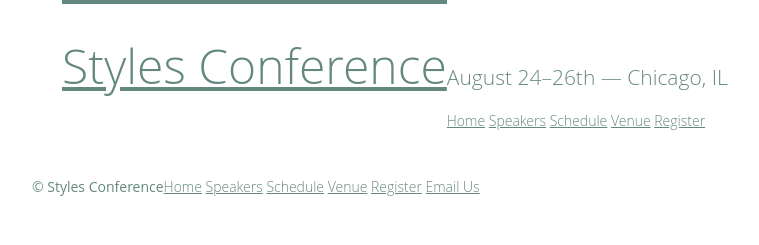
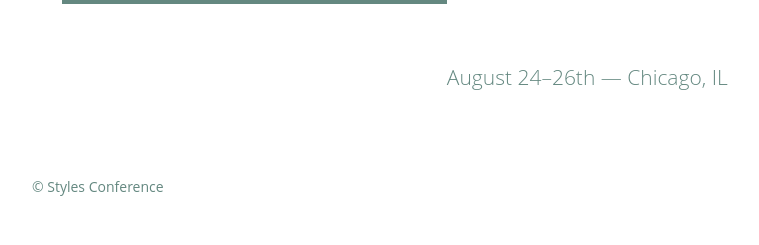
Before and after one commit to northern11/Styles-Conference-Practice, a plain HTML site: page register.html in a window 1280 px wide. Shown: the whole page, without its empty margins (158-917 px from the left). Drawn offline with Linux system fonts and the light colour scheme.

Commit message:
Changing Links in Header and Footer

```diff
--- a/assets/stylesheets/main.css
+++ b/assets/stylesheets/main.css
@@ -101,6 +101,15 @@ table {
 		color: #a9b2b9;
 	}
 	a {
+		color: #648880;
+	}
+
+  .primary-header a,
+	.primary-footer a {
+		color: #fff;
+	}
+	.primary-header a:hover,
+	.primary-footer a:hover {
 		color: #648880;
 	}
 
--- a/register.html
+++ b/register.html
@@ -5,11 +5,8 @@
 		<title>Styles Conference</title>
 		<link rel="stylesheet" href="assets/stylesheets/main.css">
 	</head>
-
-
 	<body>
-
-		<header class="container group">
+		<header class="primary-header container group">
 				<section class="container">
 					<h1 class="logo">
 						<a href="index.html">Styles Conference</a>
```
Also changed, not shown: index.html (+1 -1 lines), schedule.html (+1 -1 lines), speakers.html (+1 -1 lines), venue.html (+1 -1 lines).
